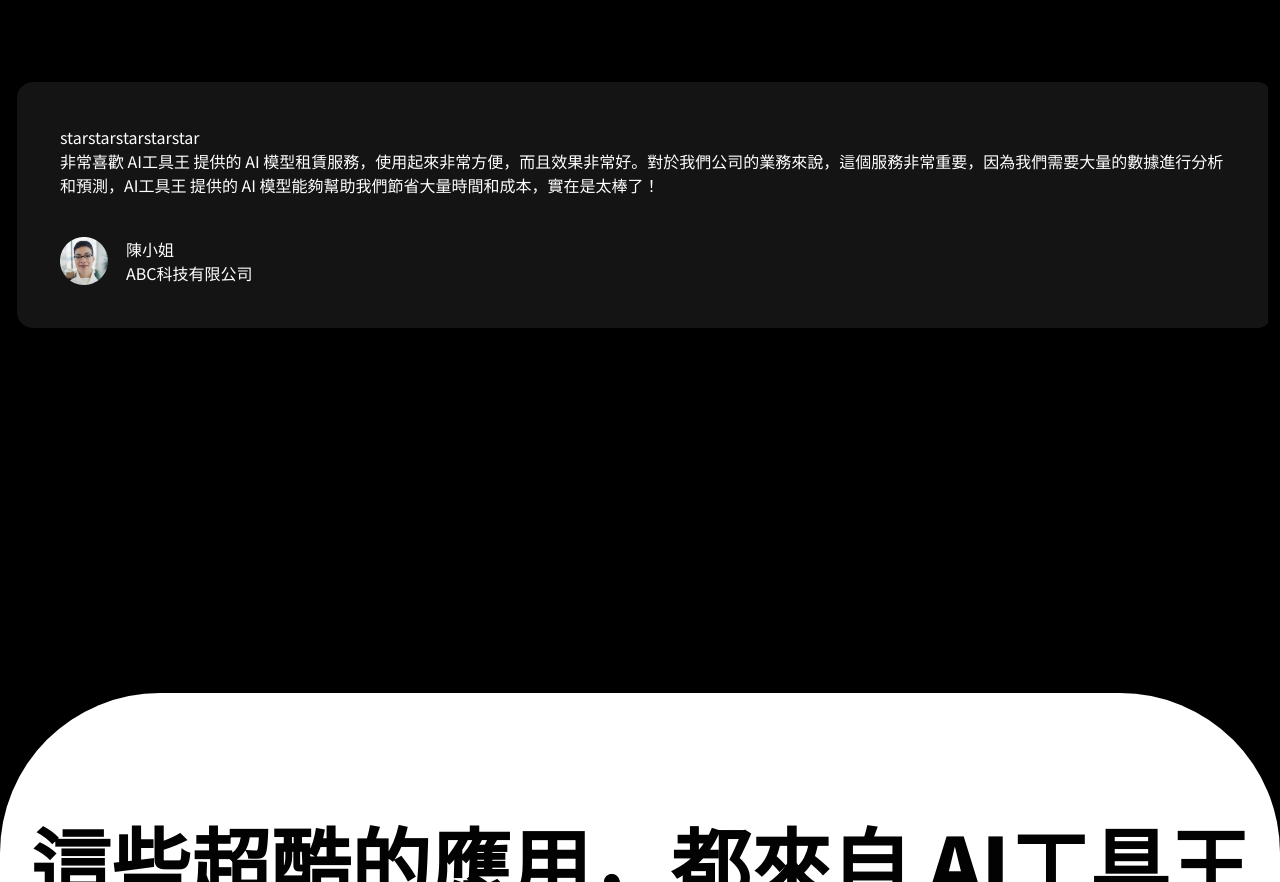
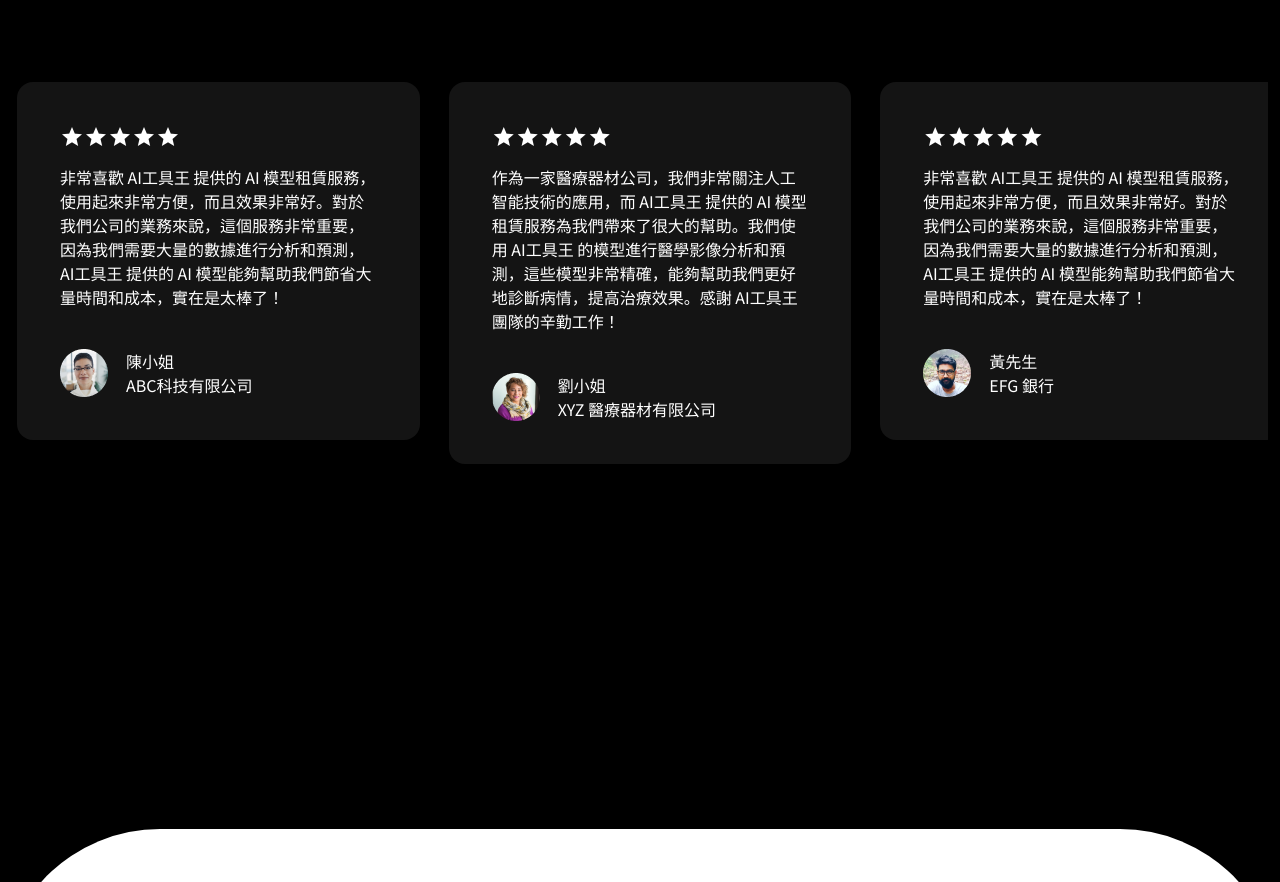
Before and after one commit to tzuhuangyen/AI-Tool-Project, a website: page index.html in a window 1280 px wide. Shown: the part 1925-2807 px from the top of the page. Drawn offline with nearby package versions, Linux system fonts and the light colour scheme; no server answers.

Commit message:
review swiper

```diff
--- a/index.html
+++ b/index.html
@@ -8,7 +8,8 @@
     <link rel="stylesheet" href="https://fonts.googleapis.com/css2?family=Noto+Sans+TC:wght@400;900&display=swap">
     <link rel="stylesheet" href="https://fonts.googleapis.com/css2?family=Material+Symbols+Outlined:opsz,wght,FILL,GRAD@20..48,100..700,0..1,-50..200" /><!--全部Outlined-->
     <link rel="stylesheet" href="https://fonts.googleapis.com/css2?family=Material+Symbols+Rounded:opsz,wght,FILL,GRAD@20..48,100..700,0..1,-50..200" /><!--全部Rounded-->
-    <link href="https://fonts.googleapis.com/icon?family=Material+Icons" rel="stylesheet">
+    <link rel="stylesheet" href="https://fonts.googleapis.com/css2?family=Material+Symbols+Outlined:opsz,wght,FILL,GRAD@48,400,1,0" />
+    <link rel="stylesheet" href="https://fonts.googleapis.com/icon?family=Material+Icons">
     <link rel="stylesheet" href="https://cdn.jsdelivr.net/npm/swiper@9/swiper-bundle.min.css"/>
     <link rel="stylesheet" href="./scss/all.css">
     <title>AI tool Index</title>
@@ -101,34 +102,35 @@
                     <!-- <img src="./image/partnerName32 (1).png" alt="partnerlogo"> -->
                 </div>
             </div>
-               <!-- Swiper -->
+        <!-- review cards Swiper -->
            <div class="swiper mySwiper">
             <div class="swiper-wrapper">
               <div class="swiper-slide reviewCard-item">
-                    <div class="card-title d-flex">
-                        <span class="material-icons-outlined">star</span>
-                        <span class="material-icons-outlined">star</span>
-                        <span class="material-icons-outlined">star</span>
-                        <span class="material-icons-outlined">star</span>
-                        <span class="material-icons-outlined">star</span>
-                    </div>
-                    <p class="card-text">非常喜歡 AI工具王 提供的 AI 模型租賃服務，使用起來非常方便，而且效果非常好。對於我們公司的業務來說，這個服務非常重要，因為我們需要大量的數據進行分析和預測，AI工具王 提供的 AI 模型能夠幫助我們節省大量時間和成本，實在是太棒了！</p>
-                    <div class="reviewer d-flex">
+                <div class="card-title d-flex mb-3">
+                    <span class="material-symbols-outlined">star</span>
+                    <span class="material-symbols-outlined">star</span>
+                    <span class="material-symbols-outlined">star</span>
+                    <span class="material-symbols-outlined">star</span>
+                    <span class="material-symbols-outlined">star</span>
+                </div>
+                <p class="card-text">非常喜歡 AI工具王 提供的 AI 模型租賃服務，使用起來非常方便，而且效果非常好。對於我們公司的業務來說，這個服務非常重要，因為我們需要大量的數據進行分析和預測，AI工具王 提供的 AI 模型能夠幫助我們節省大量時間和成本，實在是太棒了！</p>
+                <div class="reviewer d-flex">
                       <img src="./image/partnerReview.png" alt="reviewName">
                       <div>
                           <p>陳小姐</p>
                           <p class="reviewerCompany">ABC科技有限公司</p>
                       </div>
-                    </div>
+                </div>
 
               </div>
               <div class="swiper-slide reviewCard-item">
-                    <div class="card-title d-flex">
-                        <span class="material-icons-outlined">star</span>
-                        <span class="material-icons-outlined">star</span>
-                        <span class="material-icons-outlined">star</span>
-                        <span class="material-icons-outlined">star</span>
-                        <span class="material-icons-outlined">star</span>                       </div>
+                    <div class="card-title d-flex  mb-3">
+                        <span class="material-symbols-outlined">star</span>
+                        <span class="material-symbols-outlined">star</span>
+                        <span class="material-symbols-outlined">star</span>
+                        <span class="material-symbols-outlined">star</span>
+                        <span class="material-symbols-outlined">star</span>
+                    </div>
                     <p class="card-text">作為一家醫療器材公司，我們非常關注人工智能技術的應用，而 AI工具王 提供的 AI 模型租賃服務為我們帶來了很大的幫助。我們使用 AI工具王 的模型進行醫學影像分析和預測，這些模型非常精確，能夠幫助我們更好地診斷病情，提高治療效果。感謝 AI工具王 團隊的辛勤工作！</p>
                     <div class="reviewer d-flex">
                       <img src="./image/partnerReview (1).png" alt="reviewName">
@@ -141,13 +143,13 @@
 
               </div>
               <div class="swiper-slide reviewCard-item">
-                    <div class="card-title d-flex">
-                    <span class="material-icons-outlined">star</span>
-                    <span class="material-icons-outlined">star</span>
-                    <span class="material-icons-outlined">star</span>
-                    <span class="material-icons-outlined">star</span>
-                    <span class="material-icons-outlined">star</span>
-                    </div>
+                <div class="card-title d-flex  mb-3">
+                    <span class="material-symbols-outlined">star</span>
+                    <span class="material-symbols-outlined">star</span>
+                    <span class="material-symbols-outlined">star</span>
+                    <span class="material-symbols-outlined">star</span>
+                    <span class="material-symbols-outlined">star</span>
+                </div>
                     <p class="card-text">非常喜歡 AI工具王 提供的 AI 模型租賃服務，使用起來非常方便，而且效果非常好。對於我們公司的業務來說，這個服務非常重要，因為我們需要大量的數據進行分析和預測，AI工具王 提供的 AI 模型能夠幫助我們節省大量時間和成本，實在是太棒了！</p>
                     <div class="reviewer d-flex">
                   <img src="./image/partnerReview (2).png" alt="reviewName">
--- a/scss/_components.scss
+++ b/scss/_components.scss
@@ -1,3 +1,13 @@
+//icon
+
+.material-symbols-outlined {
+  font-variation-settings:
+  'FILL' 1,
+  'wght' 400,
+  'GRAD' 0,
+  'opsz' 48
+}
+
 //btn
 .actionBtn {
     font-weight: 900;
--- a/scss/_main.scss
+++ b/scss/_main.scss
@@ -191,6 +191,7 @@
     }
     }
 }
+
  //partner review
 .swiper-wrapper{
     display: flex;
@@ -208,9 +209,7 @@
         padding: 43px;
         border-radius: 16px;
         background-color:rgba(255, 255, 255, 0.08);
-        .card-title{
-           bottom: 16px;
-           }
+
         .reviewer{
             margin-top: 40px;
                 img{
@@ -220,20 +219,17 @@
             }
         }
     }
-
-
-
 .swiper-pagination{
     margin-bottom: 80px;
     .swiper-pagination-bullet {
         background: $gray-800;
         opacity: 3;
       }
-    .swiper-pagination-bullet-
+    .swiper-pagination-bullet-active
      {
-    background-color: #fff;
-    width: 12px;
-    height: 12px;
+        background-color: #fff;
+        width: 12px;
+        height: 12px;
    }
 }
 .swiper-horizontal{
```
Also changed, not shown: all.js, scss/all.css, 1 other file.
